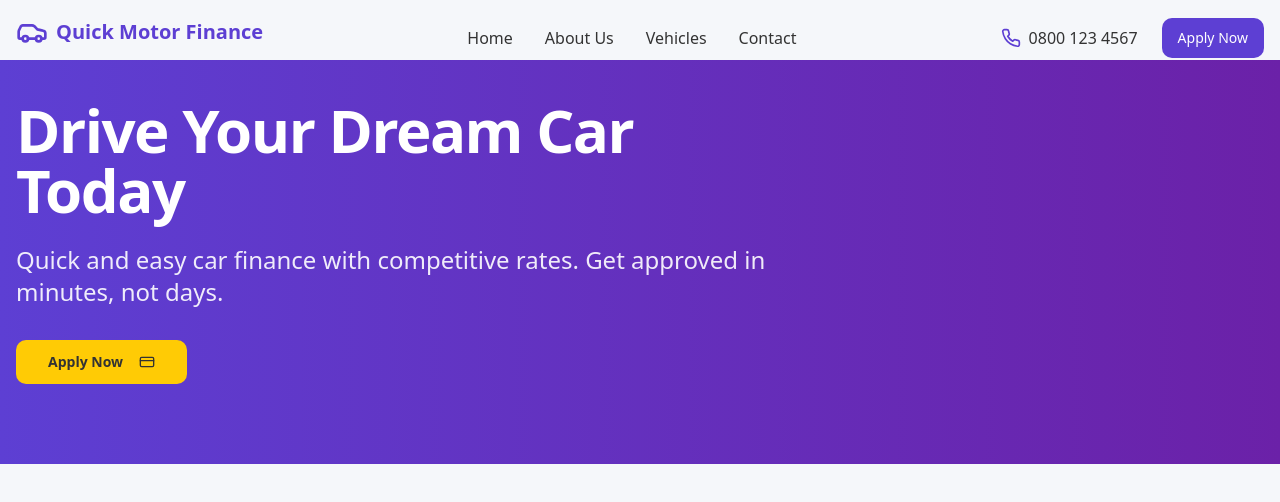
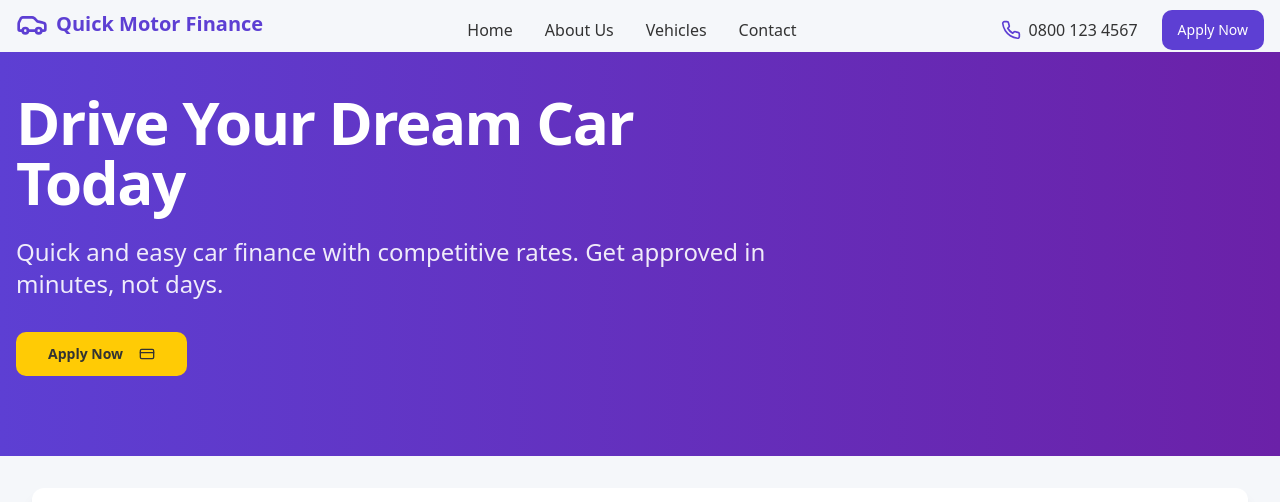
Before and after one commit to Outbound121/sleek-car-funding-96, a React (Vite) app: page / in a window 1280 px wide. Shown: the top 502 px of the page. Built offline with nearby package versions, Linux system fonts and the light colour scheme.

Commit message:
Reduce header padding
Reduced the top and bottom padding in the header component.

```diff
--- a/src/components/FinanceHeader.tsx
+++ b/src/components/FinanceHeader.tsx
@@ -17,7 +17,7 @@ export const FinanceHeader = () => {
   }, []);
 
   return (
-    <header className={`w-full ${isScrolled ? "bg-white shadow-md py-2" : "bg-transparent py-4"} transition-all duration-300 z-50`}>
+    <header className={`w-full ${isScrolled ? "bg-white shadow-md py-1" : "bg-transparent py-2"} transition-all duration-300 z-50`}>
       <div className="container mx-auto px-4">
         <div className="flex justify-between items-center">
           {/* Logo */}
```
